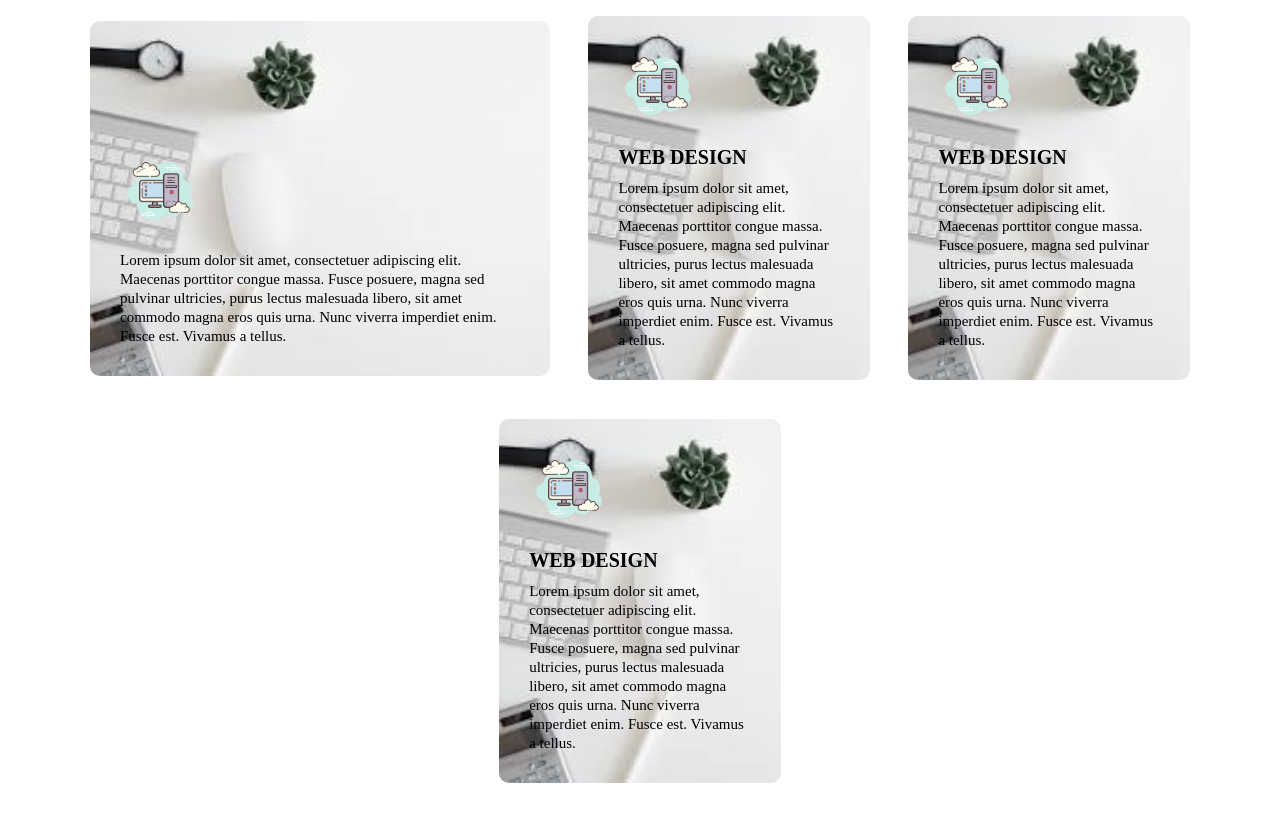
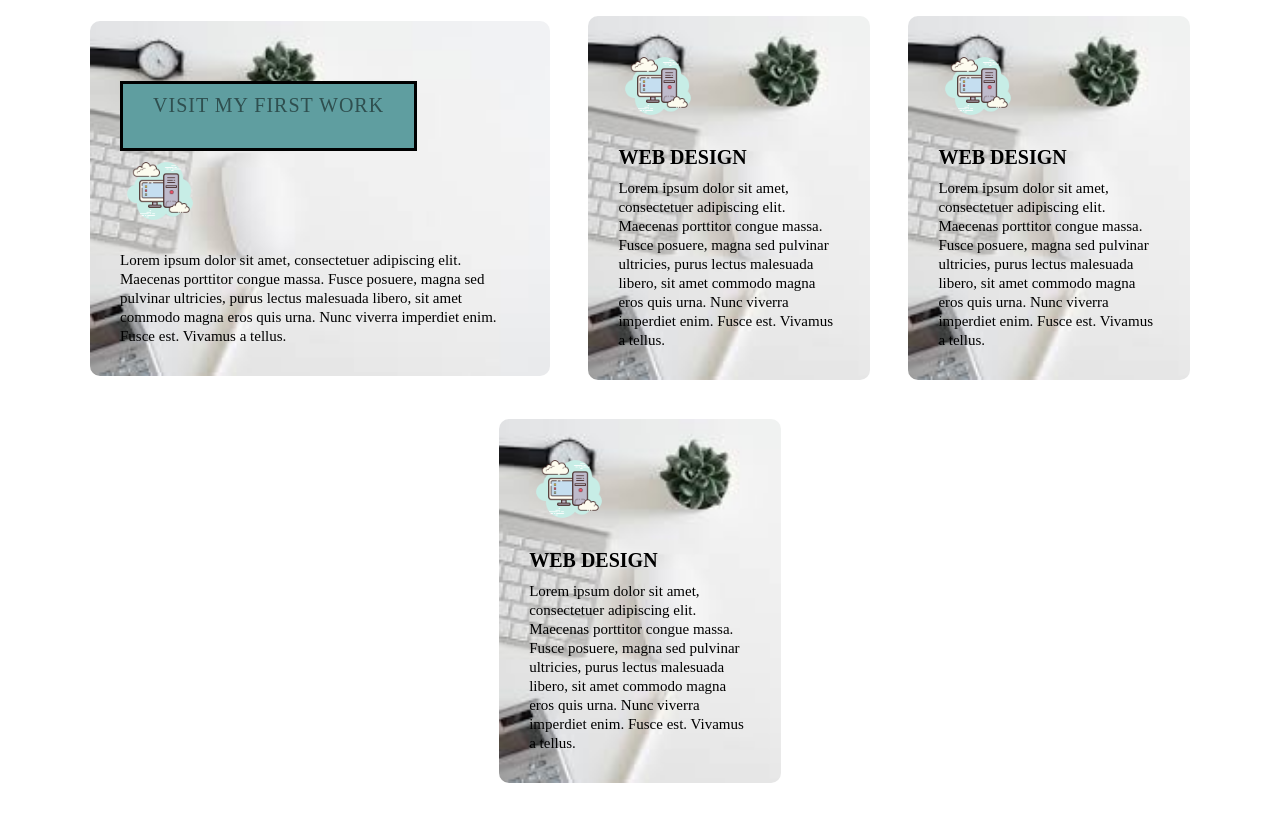
Before and after one commit to meskyA/portfolio, a plain HTML site: page index.html in a window 1280 px wide. Shown: the part 1135-1956 px from the top of the page. Drawn offline with Linux system fonts and the light colour scheme.

Commit message:
adds a link that opens to the first work box

```diff
--- a/index.html
+++ b/index.html
@@ -15,7 +15,8 @@
        <div class="header container">
            <div class="navbar">
                <div class="nav-list">
-                   <div class="hamburger"><div class="bar"></div></div>
+                <div class="hamburger"><div class="bar"></div>
+               </div>
                    <ul>
                     <li><a href="#">Home</a></li>
                     <li><a href="#work">Work</a></li>
@@ -51,29 +52,31 @@
             </div>
             <div class="work-bottom">
             <div class="work-item">
-                <div class="first-box"></div>
-                <div class="class icon"><img src="./images/icons8-workstation-100.png" alt=""></div>
+                <div class="first-box">
+                    <a href= "https://www.vectorstock.com/royalty-free-vector/placeholder-rgb-color-icon-vector-32173552" class="cta">Visit my First Work</a>
+                </div>
+                <div class="class icon"><img src="./images/icons8-workstation-100.png" alt="WORK-STATION-ICON"></div>
 
             <p>
                 Lorem ipsum dolor sit amet, consectetuer adipiscing elit. Maecenas porttitor congue massa. Fusce posuere, magna sed pulvinar ultricies, purus lectus malesuada libero, sit amet commodo magna eros quis urna. Nunc viverra imperdiet enim. Fusce est. Vivamus a tellus.
             </p>
             </div>
             <div class="work-item">
-                <div class="class icon"><img src="./images/icons8-workstation-100.png" alt=""></div>
+                <div class="class icon"><img src="./images/icons8-workstation-100.png" alt="WORK-STATION-ICON"></div>
                 <h2>Web Design</h2>
             <p>
                 Lorem ipsum dolor sit amet, consectetuer adipiscing elit. Maecenas porttitor congue massa. Fusce posuere, magna sed pulvinar ultricies, purus lectus malesuada libero, sit amet commodo magna eros quis urna. Nunc viverra imperdiet enim. Fusce est. Vivamus a tellus.
             </p>
             </div>
             <div class="work-item">
-                <div class="class icon"><img src="./images/icons8-workstation-100.png" alt=""></div>
+                <div class="class icon"><img src="./images/icons8-workstation-100.png" alt="WORK-STATION-ICON"></div>
                 <h2>Web Design</h2>
             <p>
                 Lorem ipsum dolor sit amet, consectetuer adipiscing elit. Maecenas porttitor congue massa. Fusce posuere, magna sed pulvinar ultricies, purus lectus malesuada libero, sit amet commodo magna eros quis urna. Nunc viverra imperdiet enim. Fusce est. Vivamus a tellus.
             </p>
             </div>
             <div class="work-item">
-                <div class="class icon"><img src="./images/icons8-workstation-100.png" alt=""></div>
+                <div class="class icon"><img src="./images/icons8-workstation-100.png" alt="WORK-STATION-ICON"></div>
                 <h2>Web Design</h2>
             <p>
                 Lorem ipsum dolor sit amet, consectetuer adipiscing elit. Maecenas porttitor congue massa. Fusce posuere, magna sed pulvinar ultricies, purus lectus malesuada libero, sit amet commodo magna eros quis urna. Nunc viverra imperdiet enim. Fusce est. Vivamus a tellus.
--- a/styles.css
+++ b/styles.css
@@ -206,6 +206,20 @@ p {
     object-fit: cover;
     position: relative;
 }
+/* Style button inside the first-work box */
+.first-box .cta {
+    display: inline-block;
+    padding: 10px 30px;
+    color:darkslategray;
+    background-color:cadetblue;
+    border: 3px solid black;
+    font-size: 2rem;
+    text-transform: uppercase;
+    letter-spacing: .1rem;
+    margin-top: 30px;
+    transition: .3s ease;
+    transition-property: background-color, color;
+}
 /* Style About me section */
 #about .about {
     flex-direction: column-reverse;
```
Also changed, not shown: 1 other file.
